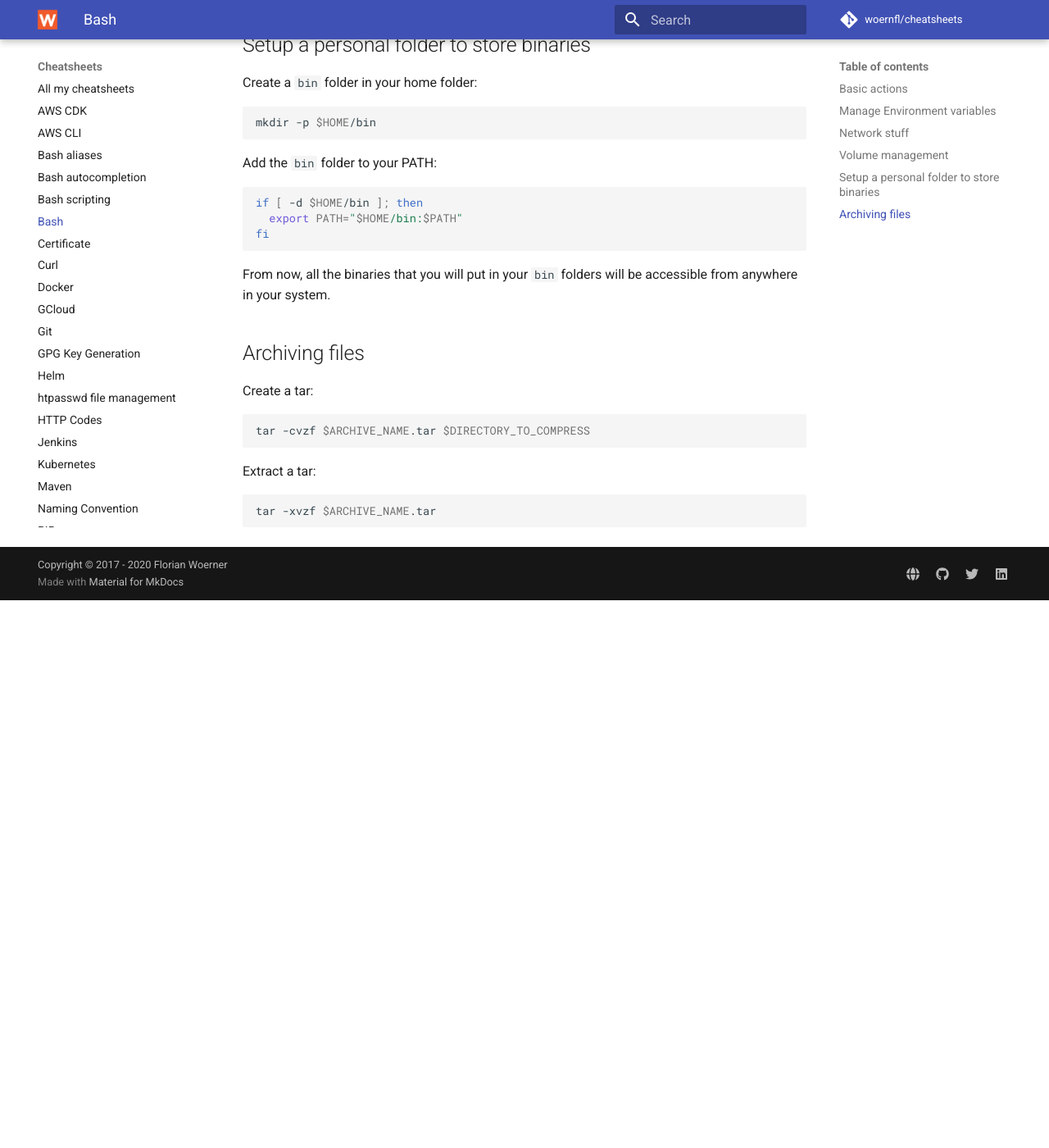
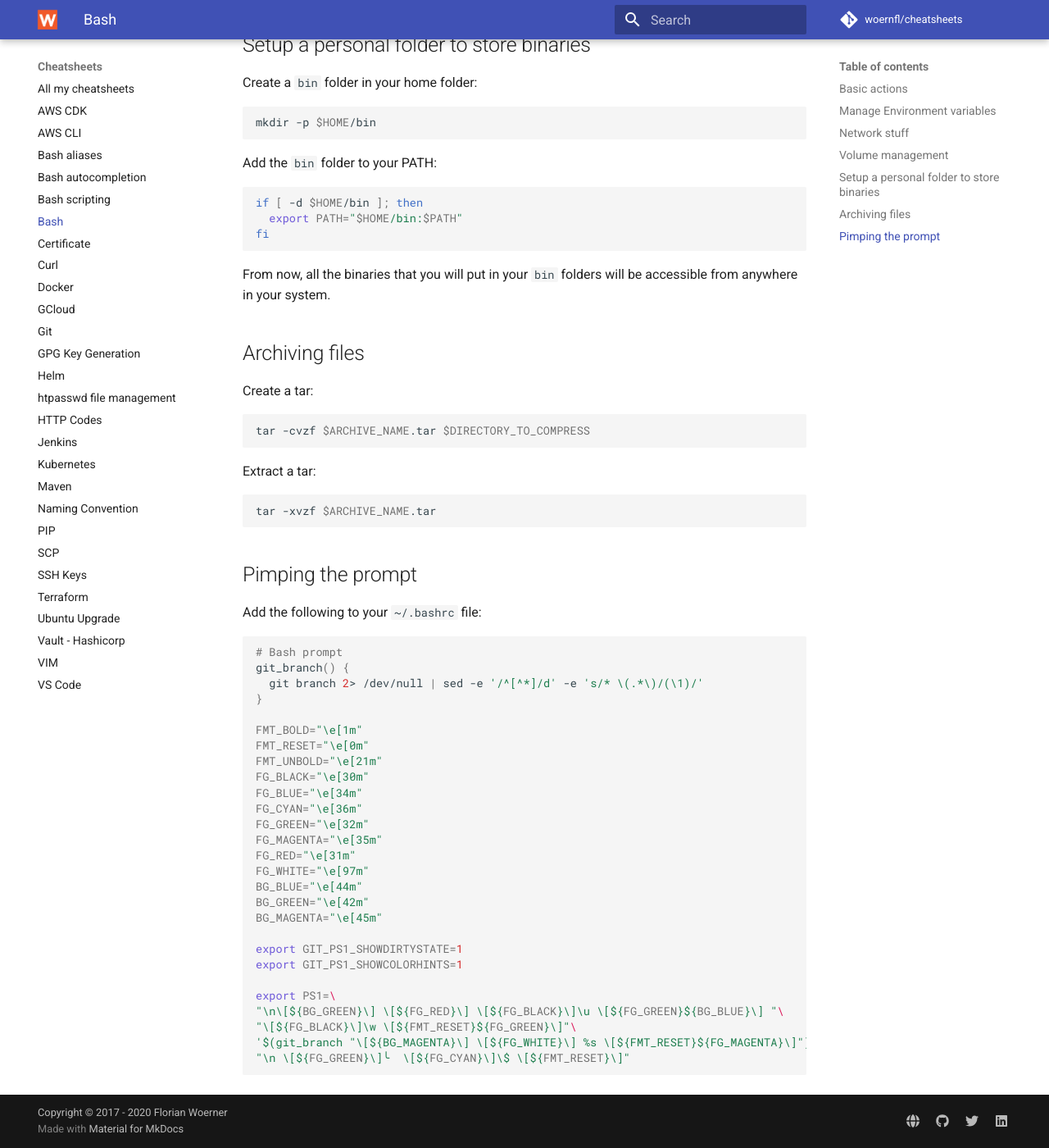
Before and after one commit to woernfl/cheatsheets, an MkDocs documentation site: the page built from docs/bash.md, in a window 1280 px wide and 1400 px high, scrolled down 1828 px. Shown: the whole window at 82% size. Built offline with MkDocs 1.6.1 and Material for MkDocs 9.7.7, drawn with Linux system fonts in a browser that asks for light colours; comment, search, counter and statistics services are not loaded; before the commit the page ends 2560 px from its top, so only the background shows below that.

Commit message:
Update bash.md

````diff
--- a/docs/bash.md
+++ b/docs/bash.md
@@ -124,3 +124,37 @@
 ```bash
 tar -xvzf $ARCHIVE_NAME.tar
 ```
+
+## Pimping the prompt
+
+Add the following to your `~/.bashrc` file:
+
+```bash
+# Bash prompt
+git_branch() {
+  git branch 2> /dev/null | sed -e '/^[^*]/d' -e 's/* \(.*\)/(\1)/'
+}
+
+FMT_BOLD="\e[1m"
+FMT_RESET="\e[0m"
+FMT_UNBOLD="\e[21m"
+FG_BLACK="\e[30m"
+FG_BLUE="\e[34m"
+FG_CYAN="\e[36m"
+FG_GREEN="\e[32m"
+FG_MAGENTA="\e[35m"
+FG_RED="\e[31m"
+FG_WHITE="\e[97m"
+BG_BLUE="\e[44m"
+BG_GREEN="\e[42m"
+BG_MAGENTA="\e[45m"
+
+export GIT_PS1_SHOWDIRTYSTATE=1
+export GIT_PS1_SHOWCOLORHINTS=1
+
+export PS1=\
+"\n\[${BG_GREEN}\] \[${FG_RED}\] \[${FG_BLACK}\]\u \[${FG_GREEN}${BG_BLUE}\] "\
+"\[${FG_BLACK}\]\w \[${FMT_RESET}${FG_GREEN}\]"\
+'$(git_branch "\[${BG_MAGENTA}\] \[${FG_WHITE}\] %s \[${FMT_RESET}${FG_MAGENTA}\]")'\
+"\n \[${FG_GREEN}\]╰ \[${FG_CYAN}\]\$ \[${FMT_RESET}\]"
+```
````
